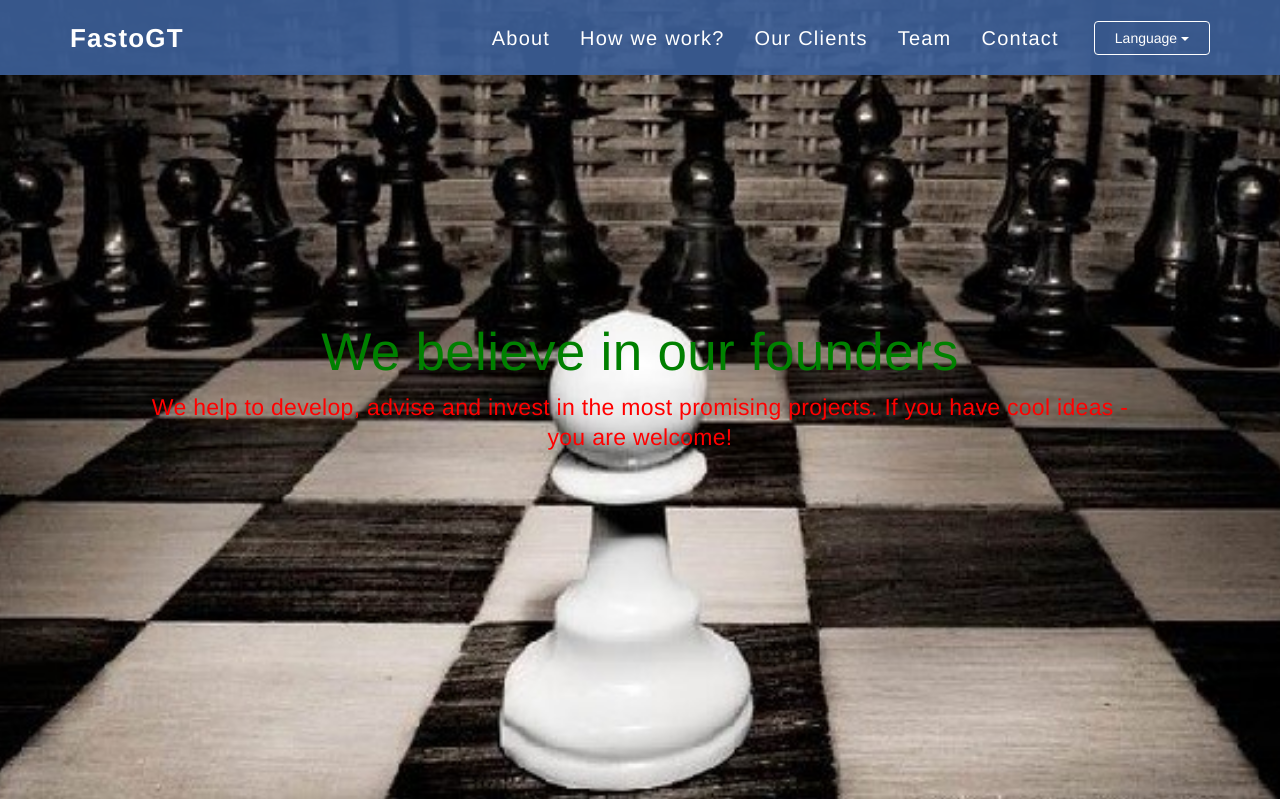
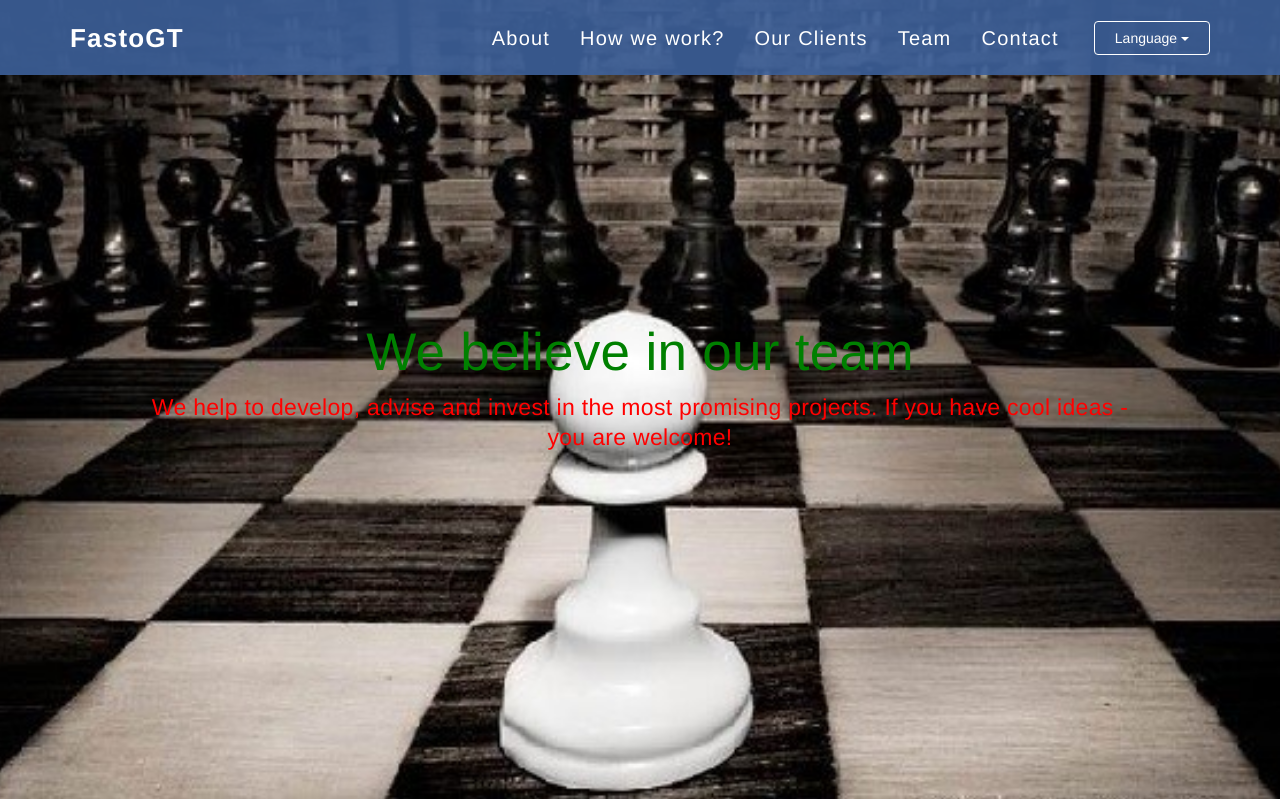
Before and after one commit to fastogt/fastogt_site_new, a Flask app: page / in a window 1280 px wide. Shown: the top 799 px of the page. Run offline with Flask 2, Linux system fonts and the light colour scheme; parts of the project's set-up code (start-up, migrations or seed data) failed here and were passed over; some libraries are stand-ins or nearby versions.

Commit message:
New images

```diff
--- a/app/templates/index.html
+++ b/app/templates/index.html
@@ -54,7 +54,7 @@
     <section id="main" class="vertical-align">
         <div class="container">
             <div class="jumbotron text-center">
-                <h1>We believe in our founders</h1>
+                <h1>We believe in our team</h1>
                 <p class="about-description">We help to develop, advise and invest in the most promising projects.
                     If you have cool ideas - you are welcome!</p>
             </div>
@@ -126,7 +126,7 @@
 </main>
 <footer>
     <div class="container">
-        <div class="jumbotron text-center">
+        <div class="text-center">
             <p class="keep-left">Address: {{config['PUBLIC_CONFIG'].support.contact_address }}</p>
             <p class="keep-left">Copyright © 2014-2018 <a
                     href="{{ config['PUBLIC_CONFIG'].company.domain }}">FastoGT</a>. All rights reserved.</p>
```
Also changed, not shown: app/static/assets/images/clients.jpg.
